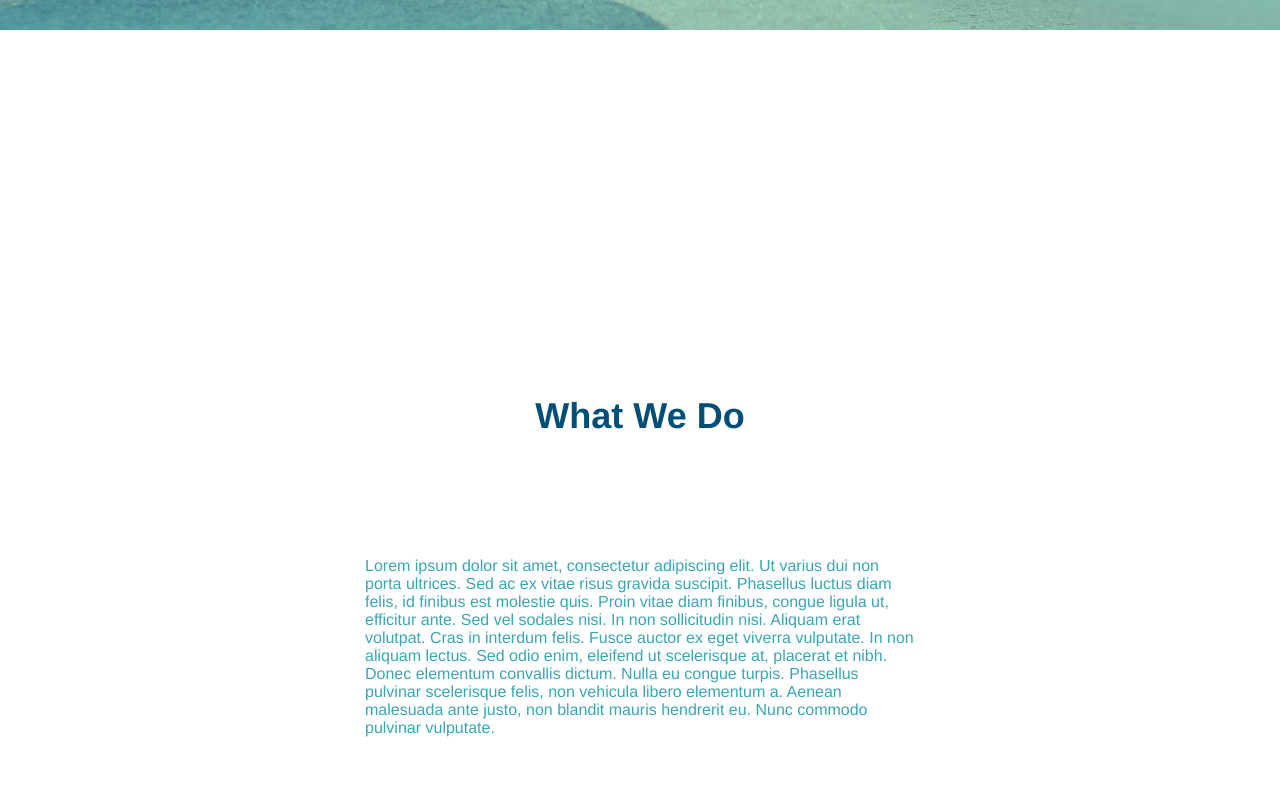
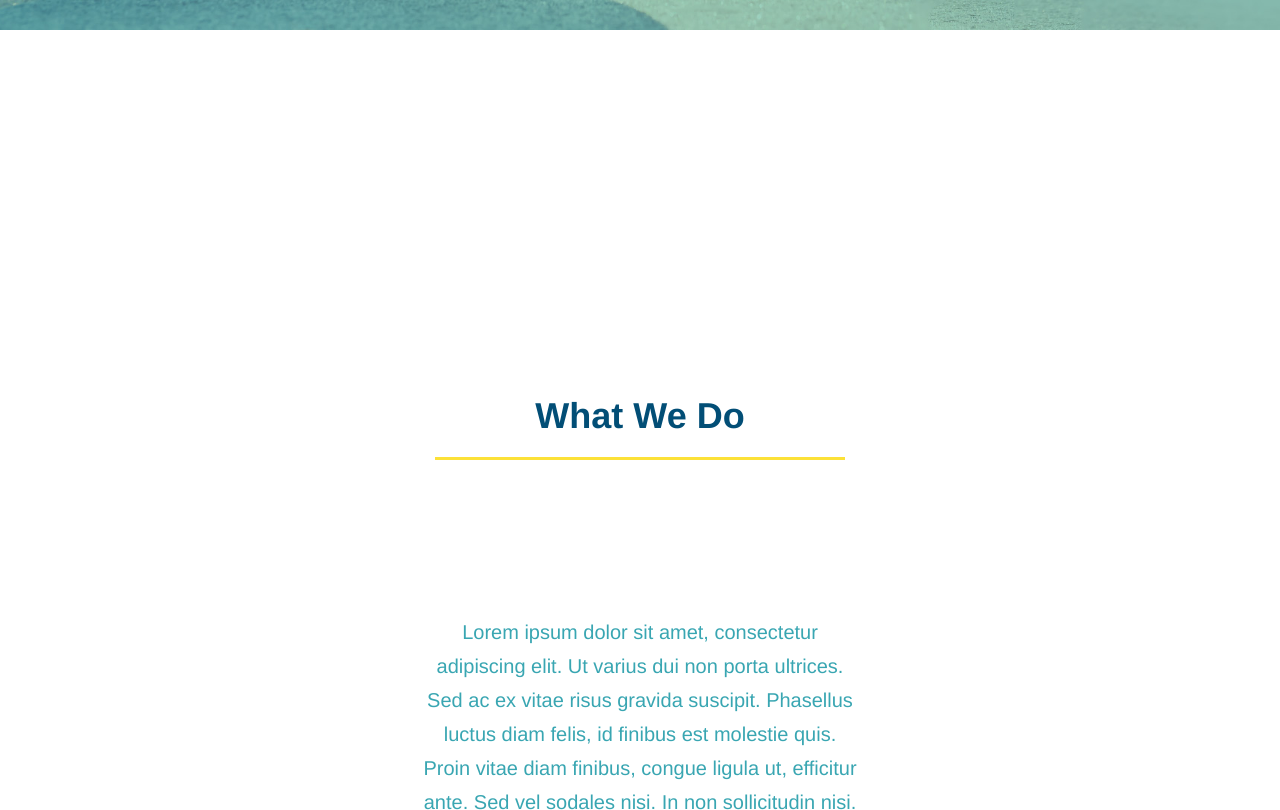
Before and after one commit to Meshtatsuo/Run_Buddy_Landing, a plain HTML site: page index.html in a window 1280 px wide. Shown: the part 652-1462 px from the top of the page. Drawn offline with Linux system fonts and the light colour scheme.

Commit message:
style what we do section

```diff
--- a/index.html
+++ b/index.html
@@ -65,7 +65,7 @@
         <!-- What We Do Section -->
         <section>
             <!-- Text Section -->
-            <section id="what-we-do">
+            <section id="what-we-do" class="intro">
                 <!-- Title Section -->
                 <section>
                     <h2>What We Do</h2>
@@ -83,7 +83,7 @@
         </section>
 
         <!-- What You Do Seection -->
-        <section id="what-you-do">
+        <section id="what-you-do" class="">
             <!--Title section -->
              <section>
                 <h2>What You Do</h2>
--- a/styles/style.css
+++ b/styles/style.css
@@ -146,3 +146,26 @@ form p {
   text-align: center;
   color: #024e76;
 }
+
+/*What you do*/
+.intro {
+  text-align: center;
+}
+
+.intro h2 {
+  font-size: 55px;
+  color: #024e76;
+  margin-bottom: 35px;
+  padding: 0 100px 20px 100px;
+  border-bottom: 3px solid;
+  border-color: #fce138;
+  display: inline-block;
+}
+
+.intro p {
+  line-height: 1.7;
+  color: #39a6b2;
+  width: 80%;
+  font-size: 20px;
+  margin: 0 auto;
+}
```
